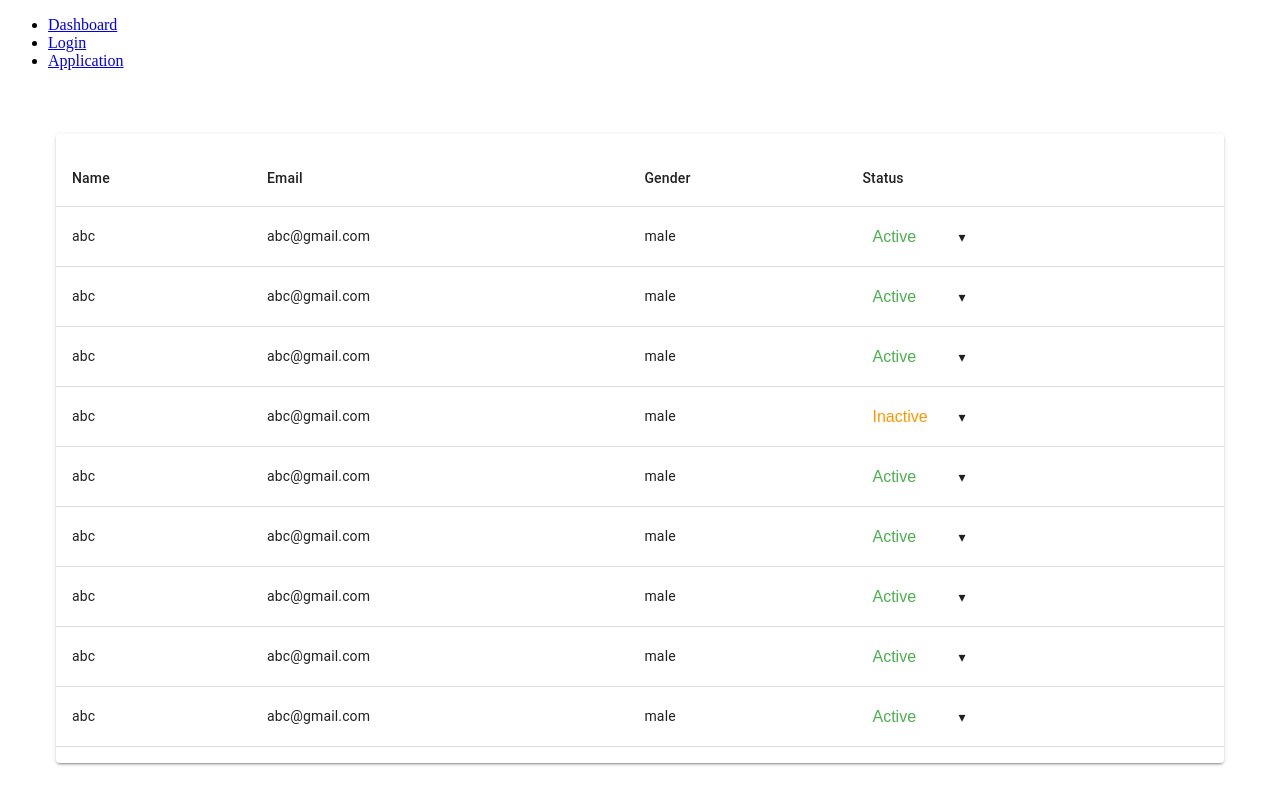
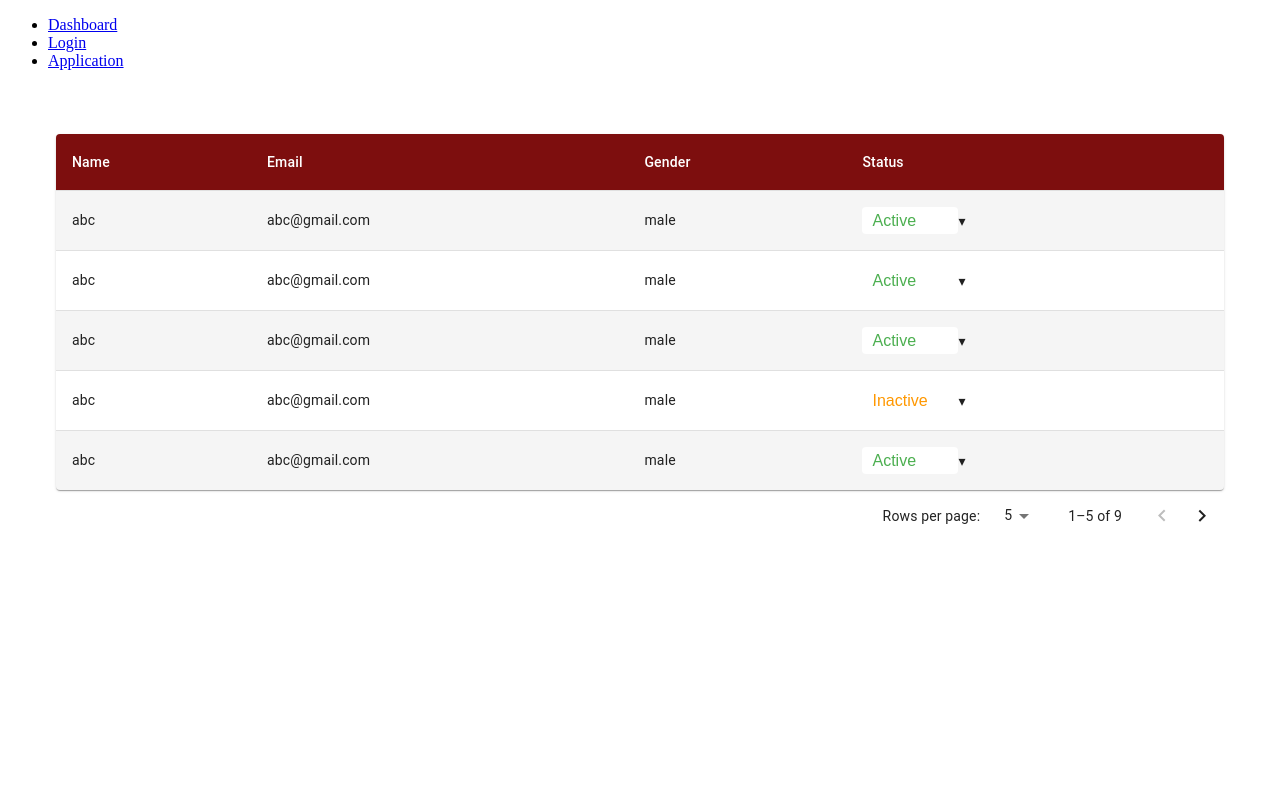
Before and after one commit to eashah-uwu/GoSaaS-Reporting-Microservice, a React (Vite) app in the folder RMS/: page /application in a window 1280 px wide. Shown: the top 804 px of the page. Built offline with nearby package versions, Linux system fonts and the light colour scheme.

Commit message:
-> Added Pagination in the Table Component at the frontend to adjust the number of rows being displayed -> Adjusted the overall styling of the table component.

```diff
--- a/RMS/src/Components/Table/Columns/CreateColumns.tsx
+++ b/RMS/src/Components/Table/Columns/CreateColumns.tsx
@@ -1,7 +1,7 @@
 import React from "react";
 import { ColumnDef } from "@tanstack/react-table";
 import StatusSelect from "./StatusComponent/StatusSelect";
-
+import classes from "./Columns.module.css"
 export const setColumns = (baseColumns: { accessorKey: string; header: string }[], includeStatus: boolean) => {
   const Columns: ColumnDef<any>[] = createColumns(baseColumns, includeStatus);
   return Columns;
--- a/RMS/src/Components/Table/Table.tsx
+++ b/RMS/src/Components/Table/Table.tsx
@@ -1,56 +1,94 @@
-import React, { FC, useEffect } from 'react';
-import { Paper, Table as MuiTable, TableBody, TableCell, TableHead, TableRow } from "@mui/material";
+import React, { FC, useEffect, useState } from 'react';
+import { Paper, Table as MuiTable, TableBody, TableCell, TableHead, TableRow, TablePagination, TableContainer } from "@mui/material";
 import { ColumnDef, flexRender, getCoreRowModel, useReactTable } from "@tanstack/react-table";
+import { styled } from '@mui/material/styles';
+import { tableCellClasses } from '@mui/material/TableCell';
 
 interface TableProps {
     data: any[];
     columns: ColumnDef<any>[];
 }
 
+const StyledTableCell = styled(TableCell)(({ theme }) => ({
+    [`&.${tableCellClasses.head}`]: {
+        backgroundColor: "#7d0e0e",
+        color: theme.palette.common.white,
+    },
+    [`&.${tableCellClasses.body}`]: {
+        fontSize: 14,
+    },
+}));
+
+const StyledTableRow = styled(TableRow)(({ theme }) => ({
+    '&:nth-of-type(odd)': {
+        backgroundColor: theme.palette.action.hover,
+    },
+    '&:last-child td, &:last-child th': {
+        border: 0,
+    },
+}));
+
 const Table: FC<TableProps> = ({ data, columns }) => {
+    const [page, setPage] = useState(0);
+    const [rowsPerPage, setRowsPerPage] = useState(5);
+
     const { getHeaderGroups, getRowModel } = useReactTable({
         data,
         columns,
         getCoreRowModel: getCoreRowModel(),
     });
+    const handleChangePage = (event: unknown, newPage: number) => {
+        setPage(newPage);
+    };
 
-    useEffect(() => {
-        console.log(data)
-        console.log(columns)
-    }, [data, columns]);
+    const handleChangeRowsPerPage = (event: React.ChangeEvent<HTMLInputElement>) => {
+        setRowsPerPage(parseInt(event.target.value, 10));
+        setPage(0);
+    };
 
     return (
-        <Paper elevation={2} style={{ padding: "1rem 0px" }}>
-            <MuiTable>
+        <>
+            <TableContainer component={Paper}>
+                <MuiTable sx={{ minWidth: 700 }} aria-label="customized table">
                     <TableHead>
                         {getHeaderGroups().map((headerGroup) => (
                             <TableRow key={headerGroup.id}>
                                 {headerGroup.headers.map((header) => (
-                                <TableCell key={header.id}>
+                                    <StyledTableCell key={header.id}>
                                         {header.isPlaceholder
                                             ? null
                                             : flexRender(
                                                 header.column.columnDef.header,
                                                 header.getContext()
                                             )}
-                                </TableCell>
+                                    </StyledTableCell>
                                 ))}
                             </TableRow>
                         ))}
                     </TableHead>
                     <TableBody>
-                    {getRowModel().rows.map((row) => (
-                        <TableRow key={row.id}>
+                        {getRowModel().rows.slice(page * rowsPerPage, page * rowsPerPage + rowsPerPage).map((row) => (
+                            <StyledTableRow key={row.id}>
                                 {row.getVisibleCells().map((cell) => (
                                     <TableCell key={cell.id}>
                                         {flexRender(cell.column.columnDef.cell, cell.getContext())}
                                     </TableCell>
                                 ))}
-                        </TableRow>
+                            </StyledTableRow>
                         ))}
                     </TableBody>
                 </MuiTable>
-        </Paper>
+            </TableContainer>
+            <TablePagination
+                rowsPerPageOptions={[5, 10, 25]}
+                component="div"
+                count={data.length}
+                rowsPerPage={rowsPerPage}
+                page={page}
+                onPageChange={handleChangePage}
+                onRowsPerPageChange={handleChangeRowsPerPage}
+            />
+        </>
     );
 };
 
```
Also changed, not shown: RMS/src/Components/Table/Columns/Columns.css (deleted, +0 -31 lines), RMS/src/Components/Table/Columns/Columns.module.css (added). Lines whose indentation alone changed are shown as unchanged.
